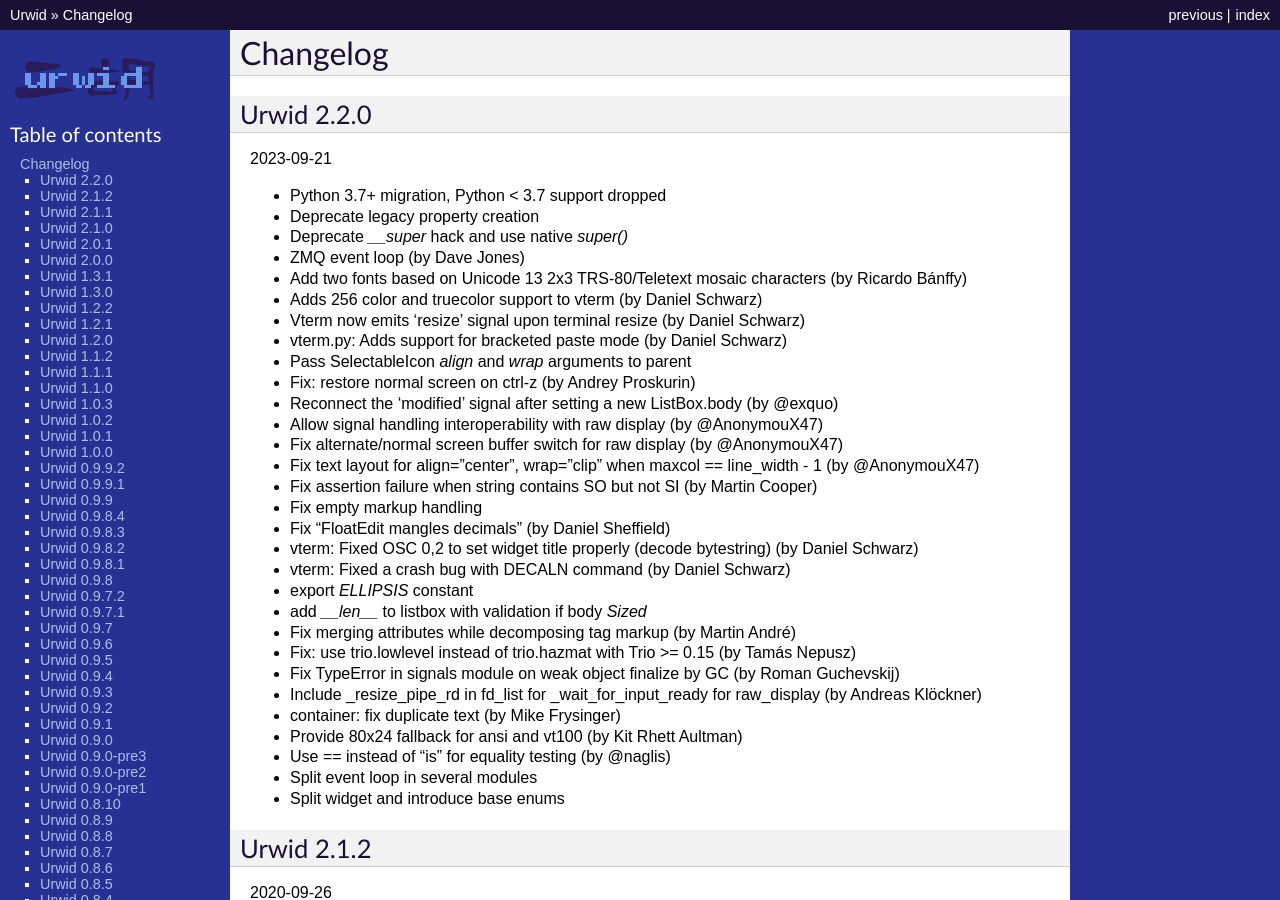
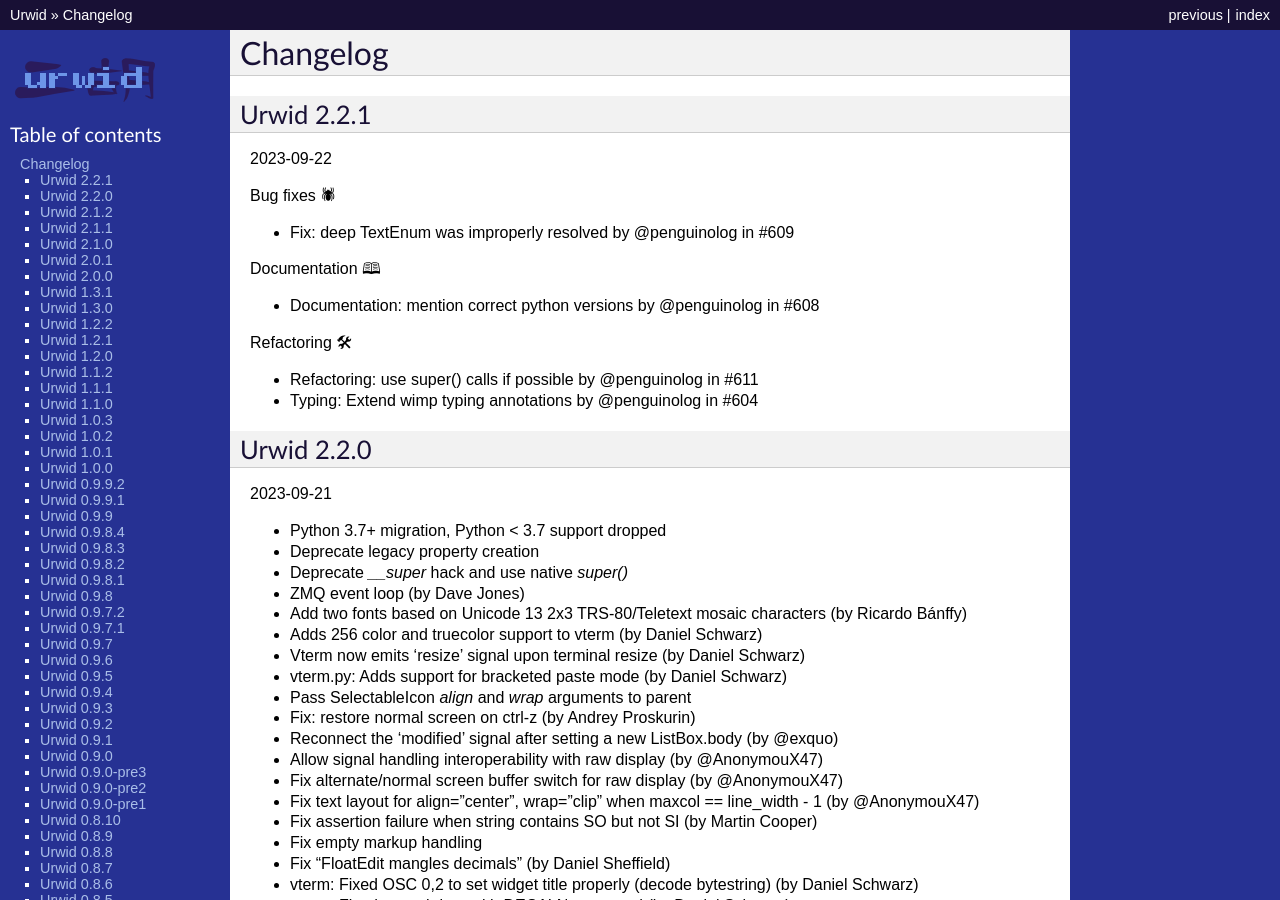
Before and after one commit to urwid/urwid, a Sphinx documentation site: the page built from docs/changelog.rst, in a window 1280 px wide and 900 px high. Built offline with Sphinx 7.4.7, drawn with Linux system fonts in a browser that asks for light colours.

Commit message:
Documentation: add 2.2.1 changelog and fix build (#616)
* Documentation: add 2.2.1 changelog and fix build

* Fix warning on `AsyncioEventLoop` docstring
* Add `/documentation` directory to `.gitignore`
* Add minimalistic tox target for documentation build

**NOTE: Official support for building Pages with Actions is in public beta at the moment.**
When it will be released officially, switch is expected

* Build documentation on CI

Build documentation only if source, documentation or workflow changed

* build only on documenation.yml workflow change

---------

Co-authored-by: Aleksei Stepanov <alekseis@nvidia.com>

```diff
--- a/docs/changelog.rst
+++ b/docs/changelog.rst
@@ -1,6 +1,24 @@
 
 Changelog
 ---------
+
+Urwid 2.2.1
+===========
+
+2023-09-22
+
+Bug fixes 🕷
+
+* Fix: deep TextEnum was improperly resolved by @penguinolog in #609
+
+Documentation 🕮
+
+* Documentation: mention correct python versions by @penguinolog in #608
+
+Refactoring 🛠
+
+* Refactoring: use super() calls if possible by @penguinolog in #611
+* Typing: Extend wimp typing annotations by @penguinolog in #604
 
 Urwid 2.2.0
 ===========
```
Also changed, not shown: 4 other files.
